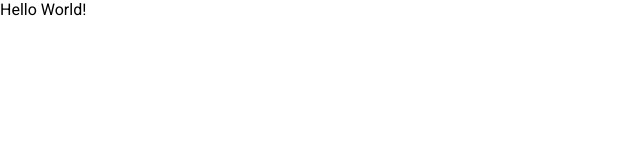
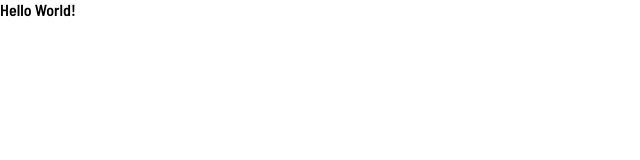
Before and after one commit to Untlsn/rock-paper-scissors, a Gatsby site: page / in a window 1280 px wide. Shown: the full height of the page, 0-640 px from the left. Built offline with nearby package versions, Linux system fonts and the light colour scheme; Gatsby itself is replaced by a stand-in of ours.

Commit message:
Style init

```diff
--- a/package.json
+++ b/package.json
@@ -1,5 +1,5 @@
 {
-  "name": "__name__",
+  "name": "rock-paper-scissors",
   "version": "1.0.0",
   "private": true,
   "author": "untlsn",
--- a/src/assets/style/Global.ts
+++ b/src/assets/style/Global.ts
@@ -6,7 +6,7 @@
   }
 
   body {
-    font-family: Roboto, sans-serif;
+    font-family: 'Barlow Semi Condensed', sans-serif;
     margin: 0;
     min-height: 100vh;
     color: ${({ theme }) => theme.colors.black};
--- a/src/assets/style/theme.ts
+++ b/src/assets/style/theme.ts
@@ -4,6 +4,17 @@
   colors: {
     white: '#ffffff',
     black: '#000000',
+    darkText: '#3b4363',
+    scoreText: '#2a46c0',
+    headerOutline: '#606e85',
+    gradient: {
+      scissors: ['#ec9e0e', '#eca922' ],
+      paper: ['#4865f4', '#5671f5' ],
+      rock: ['#dc2e4e', '#dd405d' ],
+      lizard: ['#834fe3', '#8c5de5' ],
+      cyan: ['#40b9ce', '#52bed1' ],
+      radialGradient: ['#1f3756', '#141539']
+    }
   }
 };
 
--- a/src/pages/index.tsx
+++ b/src/pages/index.tsx
@@ -1,11 +1,11 @@
 import React from 'react';
 import { StyleProvider } from '@providers/all';
 
-const robotoUrl = 'https://fonts.googleapis.com/css2?family=Roboto:wght@400;700&display=swap';
+const barlowSemiCondensedUrl = 'https://fonts.googleapis.com/css2?family=Barlow+Semi+Condensed:wght@600;700&display=swap';
 
 const Home = () => {
   return (
-    <StyleProvider fonts={[robotoUrl]}>
+    <StyleProvider fonts={[barlowSemiCondensedUrl]}>
       <div>Hello World!</div>
     </StyleProvider>
   );
```
Also changed, not shown: src/assets/style/style.d.ts (+12 -1 lines).
